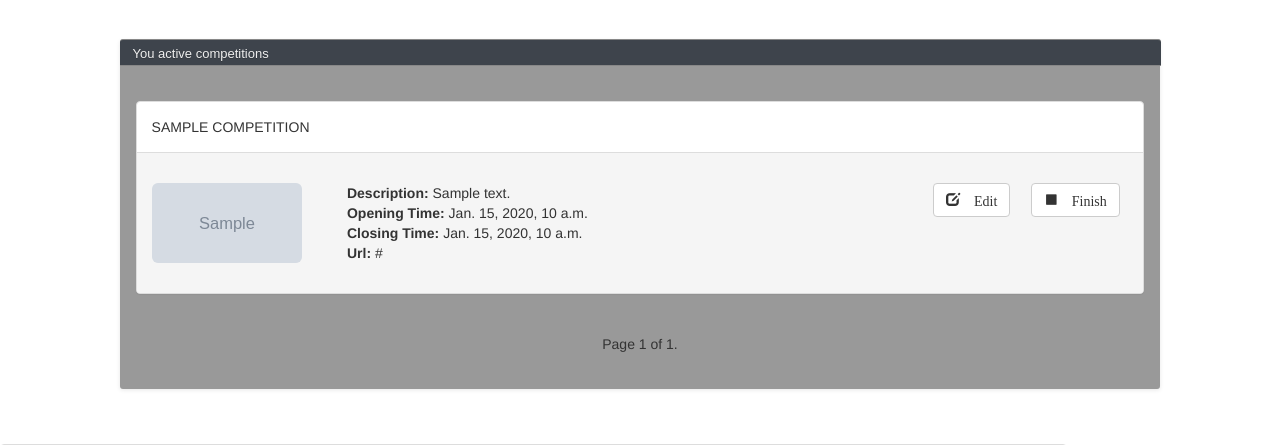
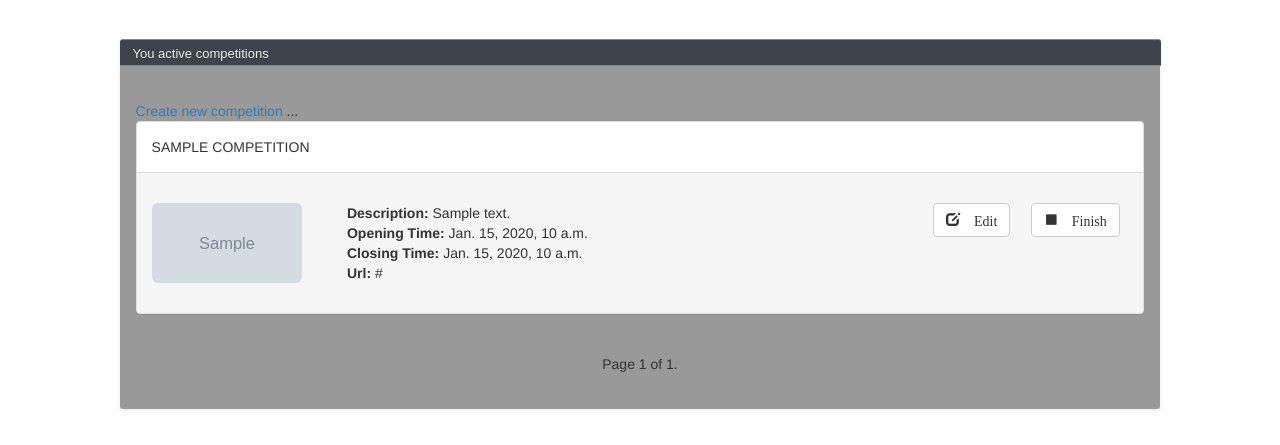
Before and after one commit to jhonatan89/smartools-backup-, a Django app: template cloudProject/templates/Competition/index.html in a window 1280 px wide. Shown: the part 52-497 px from the top of the page. Run offline with Django 3.2, Linux system fonts and the light colour scheme; the template is opened without the code that fills it: most values are stand-ins (such as "Sample title", 1, 10 or a date in 2020); grey boxes marked "Sample" are stand-in pictures; some libraries are stand-ins or nearby versions.

Commit message:
it agregates a link to deploy the modal form to create new competition

```diff
--- a/cloudProject/templates/Competition/index.html
+++ b/cloudProject/templates/Competition/index.html
@@ -23,6 +23,8 @@
                                     <span class="glyphicon glyphicon-plus" aria-hidden="true">  Add</span>
                                 </button>
                             </div>
+                            {% else %}
+                            <a href="#" data-toggle="modal" data-target="#myModals">Create new competition</a>
    ...
                             {% endif %}
                             {% for competition in competitions %}
```
